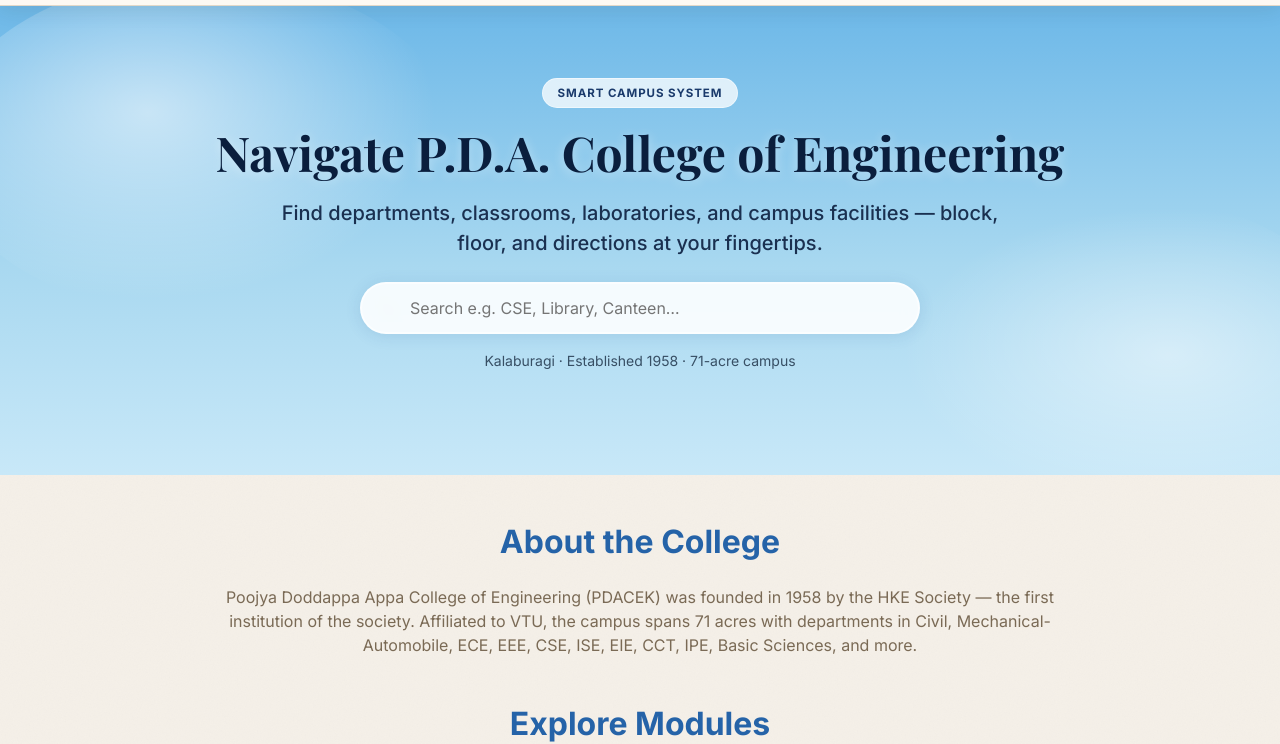
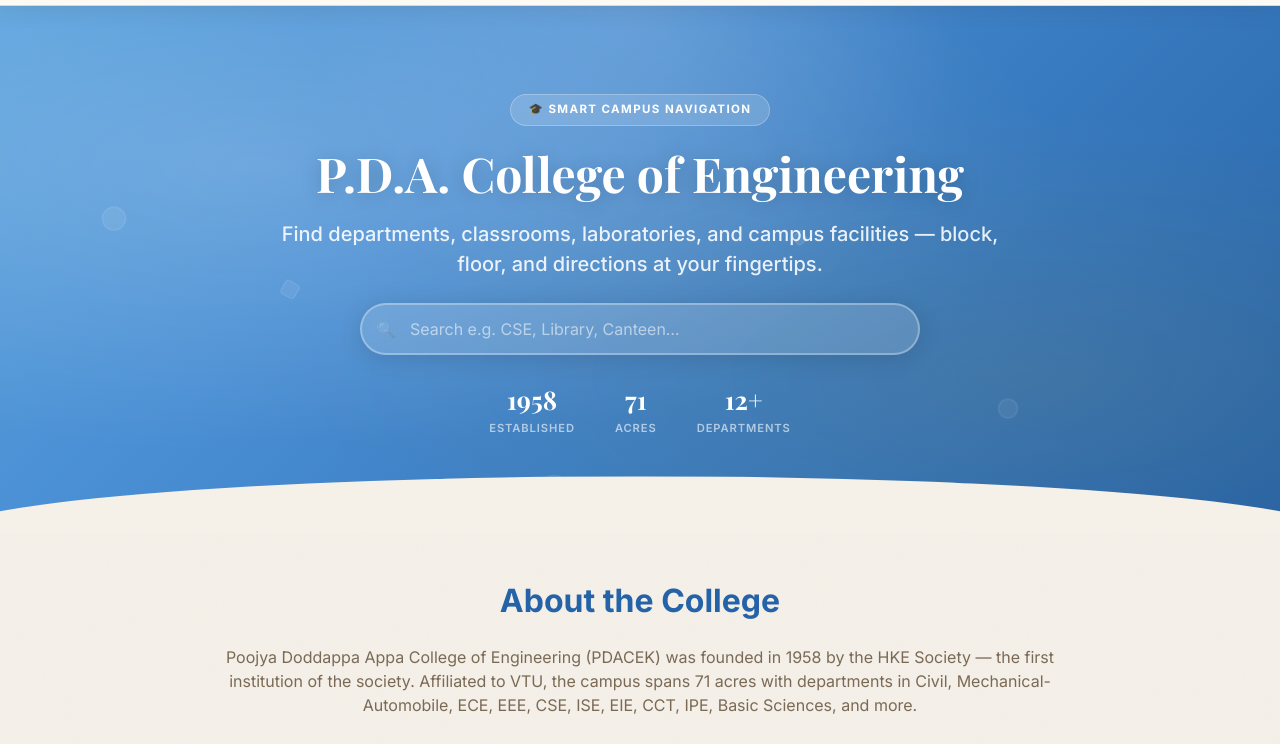
Before and after one commit to sharanpatil165/PDA_CAMPUS_WEBSITE, a plain HTML site: page index.html in a window 1280 px wide. Shown: the part 57-801 px from the top of the page. Drawn offline with nearby package versions, Linux system fonts and the light colour scheme.

Commit message:
Redesign hero section with animated gradient, floating shapes, glassmorphism search, and stats bar

```diff
--- a/assets/css/styles.css
+++ b/assets/css/styles.css
@@ -98,68 +98,226 @@
   color: #1a1a2e;
 }
 
+/* ─── Hero Section ─── */
+@keyframes heroGradientShift {
+  0%   { background-position: 0% 50%; }
+  50%  { background-position: 100% 50%; }
+  100% { background-position: 0% 50%; }
+}
+
+@keyframes floatUp {
+  0%   { transform: translateY(0) rotate(0deg); opacity: 0.6; }
+  50%  { opacity: 1; }
+  100% { transform: translateY(-100vh) rotate(360deg); opacity: 0; }
+}
+
+@keyframes pulseGlow {
+  0%, 100% { box-shadow: 0 0 20px rgba(201, 162, 39, 0.15); }
+  50%      { box-shadow: 0 0 40px rgba(201, 162, 39, 0.35); }
+}
+
+@keyframes fadeInUp {
+  from { opacity: 0; transform: translateY(28px); }
+  to   { opacity: 1; transform: translateY(0); }
+}
+
+@keyframes slideInScale {
+  from { opacity: 0; transform: scale(0.92) translateY(16px); }
+  to   { opacity: 1; transform: scale(1) translateY(0); }
+}
+
 .hero-section {
   background:
-    linear-gradient(180deg,
-      var(--pdacek-sky-start) 0%,
-      var(--pdacek-sky-end) 55%,
-      #c8e8f8 100%);
-  color: #0d1f35;
-  padding: 4.5rem 0 5.5rem;
+    linear-gradient(-45deg,
+      #1a3a6b, #2563a8, #4a8fd4,
+      #6db8e8, #a8d8f0, #4a8fd4, #1a3a6b);
+  background-size: 400% 400%;
+  animation: heroGradientShift 16s ease infinite;
+  color: #fff;
+  padding: 5.5rem 0 6rem;
   position: relative;
   overflow: hidden;
 }
 
-/* soft cloud blobs */
+/* Mesh overlay for depth */
 .hero-section::before {
   content: "";
   position: absolute;
-  top: -30px; left: -60px;
-  width: 520px; height: 340px;
-  background: radial-gradient(ellipse at 40% 40%, rgba(255,255,255,0.55) 0%, transparent 65%);
-  border-radius: 50%;
+  inset: 0;
+  background:
+    radial-gradient(ellipse at 20% 30%, rgba(255,255,255,0.18) 0%, transparent 55%),
+    radial-gradient(ellipse at 80% 70%, rgba(201,162,39,0.1) 0%, transparent 50%),
+    radial-gradient(circle at 50% 0%, rgba(255,255,255,0.12) 0%, transparent 40%);
   pointer-events: none;
+  z-index: 0;
 }
 
+/* Subtle bottom wave */
 .hero-section::after {
   content: "";
   position: absolute;
-  bottom: -40px; right: -80px;
-  width: 480px; height: 320px;
-  background: radial-gradient(ellipse at 60% 50%, rgba(255,255,255,0.45) 0%, transparent 65%);
-  border-radius: 50%;
-  pointer-events: none;
+  bottom: -2px; left: 0; right: 0;
+  height: 60px;
+  background: var(--pdacek-bg);
+  clip-path: ellipse(55% 100% at 50% 100%);
+  z-index: 1;
 }
 
 .hero-section .container {
   position: relative;
-  z-index: 1;
+  z-index: 2;
 }
 
+/* Floating geometric shapes */
+.hero-shapes {
+  position: absolute;
+  inset: 0;
+  overflow: hidden;
+  pointer-events: none;
+  z-index: 0;
+}
+
+.hero-shapes .shape {
+  position: absolute;
+  border-radius: 50%;
+  background: rgba(255,255,255,0.08);
+  border: 1px solid rgba(255,255,255,0.12);
+  animation: floatUp linear infinite;
+}
+
+.hero-shapes .shape:nth-child(1) {
+  width: 24px; height: 24px;
+  left: 8%; bottom: -30px;
+  animation-duration: 12s;
+  animation-delay: 0s;
+}
+.hero-shapes .shape:nth-child(2) {
+  width: 16px; height: 16px;
+  left: 22%; bottom: -30px;
+  animation-duration: 9s;
+  animation-delay: 2s;
+  border-radius: 4px;
+}
+.hero-shapes .shape:nth-child(3) {
+  width: 32px; height: 32px;
+  left: 42%; bottom: -30px;
+  animation-duration: 14s;
+  animation-delay: 4s;
+}
+.hero-shapes .shape:nth-child(4) {
+  width: 12px; height: 12px;
+  left: 62%; bottom: -30px;
+  animation-duration: 10s;
+  animation-delay: 1s;
+  border-radius: 3px;
+}
+.hero-shapes .shape:nth-child(5) {
+  width: 20px; height: 20px;
+  left: 78%; bottom: -30px;
+  animation-duration: 11s;
+  animation-delay: 3s;
+}
+.hero-shapes .shape:nth-child(6) {
+  width: 28px; height: 28px;
+  left: 90%; bottom: -30px;
+  animation-duration: 13s;
+  animation-delay: 5s;
+  border-radius: 6px;
+}
+
+/* Badge */
 .hero-badge {
-  background: rgba(255, 255, 255, 0.75);
-  color: #1a3a6b;
+  background: rgba(255, 255, 255, 0.15);
+  color: #fff;
   font-size: 0.72rem;
   font-weight: 700;
-  letter-spacing: 0.08em;
+  letter-spacing: 0.12em;
   text-transform: uppercase;
-  padding: 0.35rem 0.9rem;
+  padding: 0.4rem 1.1rem;
   border-radius: 2rem;
   display: inline-block;
-  margin-bottom: 1rem;
-  backdrop-filter: blur(6px);
-  border: 1px solid rgba(255,255,255,0.5);
+  margin-bottom: 1.2rem;
+  backdrop-filter: blur(12px);
+  -webkit-backdrop-filter: blur(12px);
+  border: 1px solid rgba(255,255,255,0.25);
+  animation: fadeInUp 0.7s ease both;
 }
 
+/* Hero heading */
 .hero-section h1 {
   font-family: 'Playfair Display', Georgia, serif;
-  color: #0a1e3d;
-  text-shadow: 0 2px 12px rgba(255,255,255,0.4);
+  color: #fff;
+  text-shadow: 0 2px 20px rgba(0,0,0,0.2);
+  animation: fadeInUp 0.8s ease 0.15s both;
+  line-height: 1.2;
 }
 
 .hero-section .lead {
-  color: #1a3050;
+  color: rgba(255,255,255,0.88);
   font-weight: 500;
+  animation: fadeInUp 0.8s ease 0.3s both;
+}
+
+.hero-section .small {
+  color: rgba(255,255,255,0.6) !important;
+  animation: fadeInUp 0.8s ease 0.6s both;
+}
+
+/* Stats bar */
+.hero-stats {
+  display: flex;
+  justify-content: center;
+  gap: 2.5rem;
+  margin-top: 1.8rem;
+  animation: fadeInUp 0.8s ease 0.65s both;
+}
+
+.hero-stat {
+  text-align: center;
+}
+
+.hero-stat-value {
+  display: block;
+  font-family: 'Playfair Display', Georgia, serif;
+  font-size: 1.6rem;
+  font-weight: 700;
+  color: #fff;
+  line-height: 1.2;
+}
+
+.hero-stat-label {
+  font-size: 0.7rem;
+  text-transform: uppercase;
+  letter-spacing: 0.08em;
+  color: rgba(255,255,255,0.6);
+  font-weight: 600;
+}
+
+/* Dark mode hero adjustments */
+[data-theme="dark"] .hero-section {
+  background:
+    linear-gradient(-45deg,
+      #0a1628, #132a4a, #1a3a5c,
+      #0f2840, #1a3a5c, #132a4a, #0a1628);
+  background-size: 400% 400%;
+}
+
+[data-theme="dark"] .hero-section::after {
+  background: var(--pdacek-bg);
+}
+
+[data-theme="dark"] .hero-badge {
+  background: rgba(255,255,255,0.08);
+  border-color: rgba(255,255,255,0.15);
+}
+
+[data-theme="dark"] .hero-section h1 {
+  color: #e8f0ff;
+  text-shadow: 0 2px 20px rgba(0,0,0,0.5);
+}
+
+[data-theme="dark"] .hero-section .lead {
+  color: rgba(200,215,240,0.8);
 }
 
 .card-pdacek {
@@ -218,11 +376,32 @@
 }
 
 .hero-section .search-input {
-  background: rgba(255, 255, 255, 0.88);
-  border-color: rgba(255, 255, 255, 0.6);
-  color: #0d1f35;
-  backdrop-filter: blur(8px);
-  box-shadow: 0 2px 16px rgba(30, 80, 150, 0.12);
+  background: rgba(255, 255, 255, 0.15);
+  border-color: rgba(255, 255, 255, 0.3);
+  color: #fff;
+  backdrop-filter: blur(14px);
+  -webkit-backdrop-filter: blur(14px);
+  box-shadow: 0 4px 24px rgba(0, 0, 0, 0.12);
+  animation: slideInScale 0.8s ease 0.45s both;
+}
+
+.hero-section .search-input::placeholder {
+  color: rgba(255,255,255,0.55);
+}
+
+.hero-section .search-input:focus {
+  background: rgba(255, 255, 255, 0.22);
+  border-color: var(--pdacek-accent);
+  box-shadow: 0 0 0 3px rgba(201, 162, 39, 0.3), 0 4px 24px rgba(0, 0, 0, 0.15);
+  animation: pulseGlow 2.5s ease infinite;
+}
+
+.hero-section .search-icon {
+  color: rgba(255,255,255,0.5);
+}
+
+.hero-section .search-wrapper {
+  animation: slideInScale 0.8s ease 0.45s both;
 }
 
 .search-icon {
--- a/index.html
+++ b/index.html
@@ -37,10 +37,20 @@
   </nav>
 
   <header class="hero-section">
+    <!-- Floating animated shapes -->
+    <div class="hero-shapes" aria-hidden="true">
+      <div class="shape"></div>
+      <div class="shape"></div>
+      <div class="shape"></div>
+      <div class="shape"></div>
+      <div class="shape"></div>
+      <div class="shape"></div>
+    </div>
+
     <div class="container text-center">
-      <span class="hero-badge">Smart Campus System</span>
-      <h1 class="display-5 fw-bold mb-3">Navigate P.D.A. College of Engineering</h1>
-      <p class="lead mb-4 col-lg-8 mx-auto opacity-90">
+      <span class="hero-badge">🎓 Smart Campus Navigation</span>
+      <h1 class="display-5 fw-bold mb-3">P.D.A. College of Engineering</h1>
+      <p class="lead mb-4 col-lg-8 mx-auto">
         Find departments, classrooms, laboratories, and campus facilities — block, floor, and directions at your fingertips.
       </p>
       <div class="search-wrapper mx-auto" role="search">
@@ -49,9 +59,23 @@
         <input type="search" id="home-search" class="search-input" placeholder="Search e.g. CSE, Library, Canteen…" autocomplete="off" aria-autocomplete="list" aria-controls="home-suggestions">
         <div id="home-suggestions" class="suggestions-dropdown" role="listbox"></div>
       </div>
-      <p class="small mt-3 opacity-75">Kalaburagi · Established 1958 · 71-acre campus</p>
+      <div class="hero-stats">
+        <div class="hero-stat">
+          <span class="hero-stat-value">1958</span>
+          <span class="hero-stat-label">Established</span>
+        </div>
+        <div class="hero-stat">
+          <span class="hero-stat-value">71</span>
+          <span class="hero-stat-label">Acres</span>
+        </div>
+        <div class="hero-stat">
+          <span class="hero-stat-value">12+</span>
+          <span class="hero-stat-label">Departments</span>
+        </div>
+      </div>
     </div>
   </header>
+
 
   <main>
     <section class="py-5">
```
